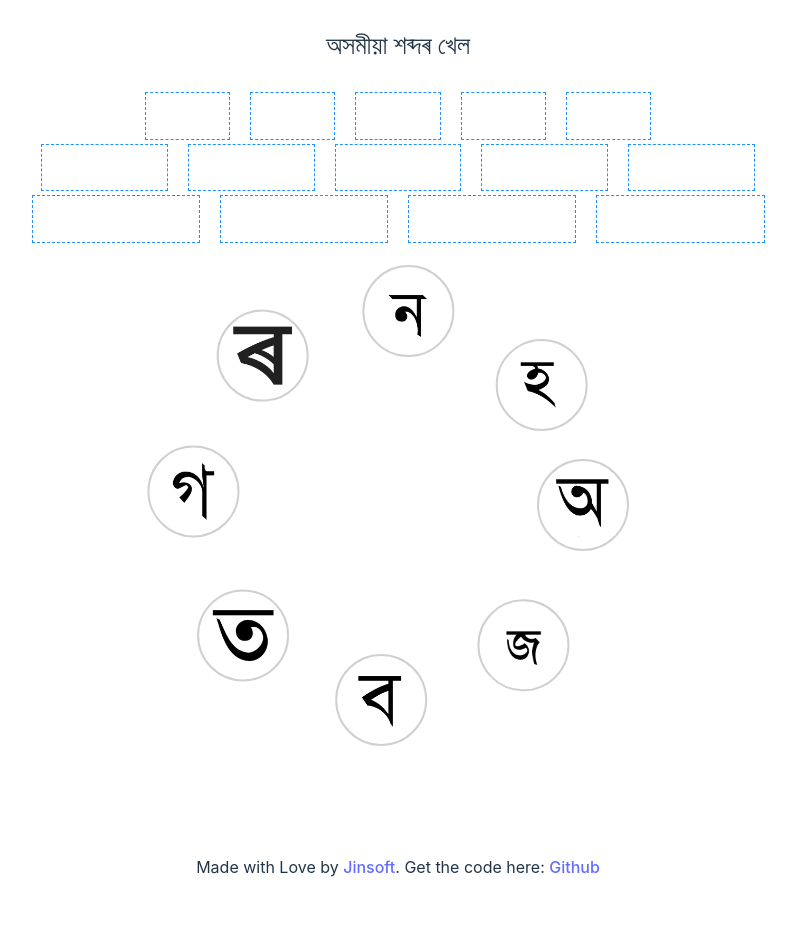
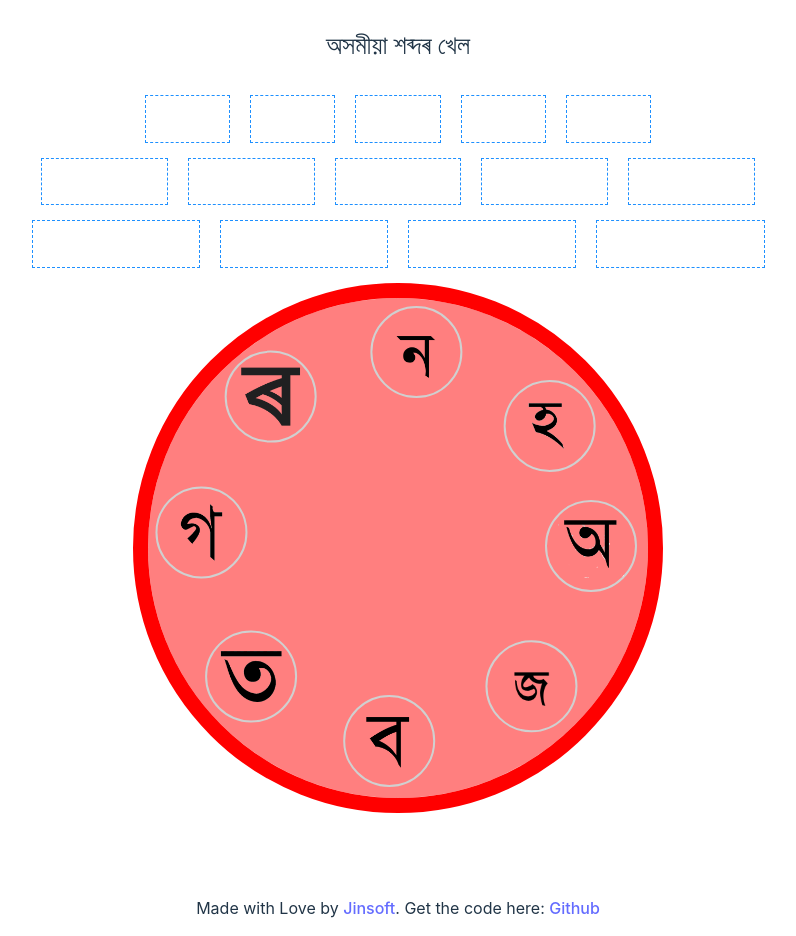
Before and after one commit to tuktuk24/assamese-wordy, a React (Vite) app: page / in a window 1280 px wide. Shown: the whole page, without its empty margins (242-1038 px from the left). Before the commit the page ends 895 px from the top, so only its background shows below. Built offline with nearby package versions, Linux system fonts and the light colour scheme.

Commit message:
finishing styles

```diff
--- a/src/App.css
+++ b/src/App.css
@@ -18,8 +18,8 @@
 }
 
 ul {
-    margin-top: 2px;
-    margin-bottom: 2px;
+    margin-top: 5px;
+    margin-bottom: 10px;
 }
 
 .characters {
@@ -67,6 +67,8 @@ ul {
     position: relative;
     flex-wrap: wrap;
     margin-top: 20px;
+    outline: red solid 15px;
+    background-color: rgba(255, 0, 0, 0.5);
 }
 
 #canvas {
@@ -80,12 +82,12 @@ ul {
     z-index: -1;
 }
 
-.circular>li {
+.circular > li {
     display: flex;
     position: absolute;
     top: 50%;
     left: 50%;
-    margin: -56px;
+    margin: -48px;
     border-radius: 51%;
     justify-content: center;
     align-items: center;
@@ -127,7 +129,6 @@ ul {
     padding: 0.25em;
 }
 
-
 .small-words {
     display: flex;
     gap: 20px;
--- a/src/App.jsx
+++ b/src/App.jsx
@@ -10,7 +10,7 @@ function App() {
   return (
     <>
       <WordCookies />
-      <ToastContainer position="bottom-left" theme="dark" />
+      <ToastContainer position="top-center" theme="dark" />
     </>
   )
 }
```
